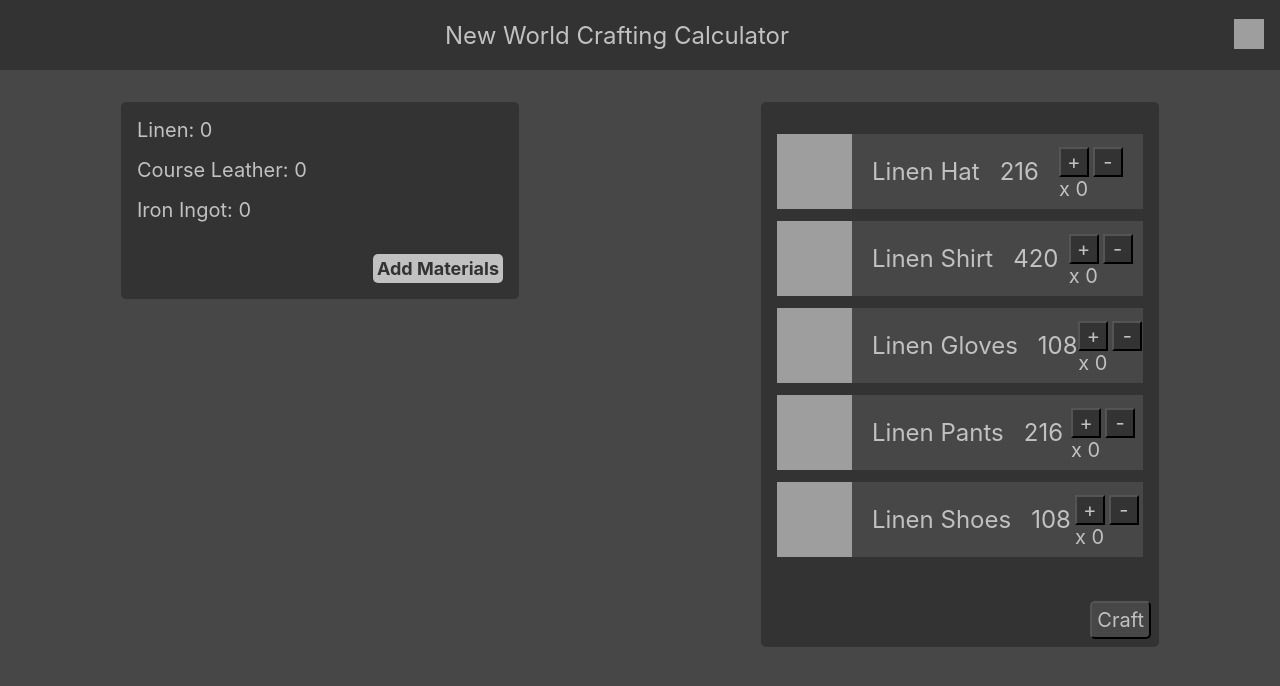
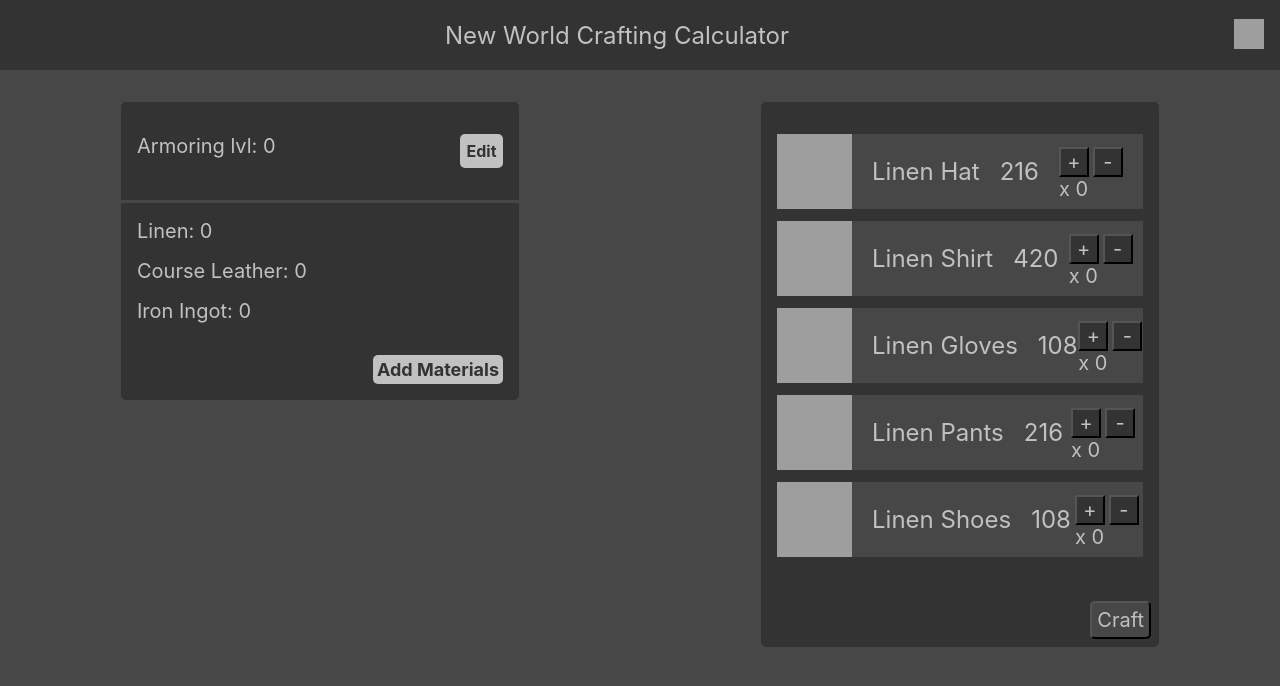
Before and after one commit to Hoshhh/NWCS, a React (Create React App) app: page / in a window 1280 px wide. Shown: the top 686 px of the page. Built offline with nearby package versions, Linux system fonts and the light colour scheme; grey boxes are pictures that could not be loaded.

Commit message:
Added an Armoring level display and added editing functionality so users can change their level to match that of their in game characters.

```diff
--- a/package.json
+++ b/package.json
@@ -3,6 +3,8 @@
   "version": "0.1.0",
   "private": true,
   "dependencies": {
+    "@material-ui/core": "^4.12.3",
+    "@mui/material": "^5.2.2",
     "@testing-library/jest-dom": "^5.15.0",
     "@testing-library/react": "^11.2.7",
     "@testing-library/user-event": "^12.8.3",
--- a/src/Styles/Armoring.css
+++ b/src/Styles/Armoring.css
@@ -55,7 +55,27 @@
   align-self: flex-start;
 }
 
+.lvl-form {
+  background-color: #333333;
+  margin: auto;
+  margin-top: 32px;
+  margin-bottom: 32px;
+  min-width: 398px;
+  max-width: 398px;
+  border-radius: 5px;
+  align-self: flex-start;
+}
+
 .mat-wrapper {
+  background-color: #333333;
+  font-size: 20px;
+  max-width: 398px;
+  margin-left: 16px;
+  margin-top: 16px;
+  display: flex;
+}
+
+.lvl-wrapper {
   background-color: #333333;
   font-size: 20px;
   max-width: 398px;
@@ -66,7 +86,11 @@
 
 .add-form {
   background-color: #333333;
-  border-radius: 5px;
+  border-style: solid;
+  border-color: #474747;
+  border-bottom: none;
+  border-left: none;
+  border-right: none;
 }
 
 .input {
@@ -80,12 +104,37 @@
   padding-left: 4px;
 }
 
+.lvl-input {
+  height: 30px;
+  width: 120px;
+  background-color: #c1c1c1;
+  color: #333333;
+  font-weight: bold;
+  margin: auto;
+}
+
 .btn {
   margin: 16px;
   margin-top: 32px;
   float: right;
   display: inline;
   font-size: 18px;
+  border-radius: 5px;
+  font-weight: bold;
+  border-style: none;
+  background-color: #c1c1c1;
+  color: #333333;
+  padding: 4px;
+}
+
+.edit-btn {
+  height: 34px;
+  width: 43px;
+  float: right;
+  display: inline;
+  font-size: 16px;
+  margin-right: 16px;
+  margin-left: auto;
   border-radius: 5px;
   font-weight: bold;
   border-style: none;
--- a/src/pages/Armoring.js
+++ b/src/pages/Armoring.js
@@ -13,6 +13,7 @@
   ironIngot: 0,
 }
 
+
 const Armoring = () => {
     const [linenAmount, setLinenAmount] = useState(0)
     const [courseLeatherAmount, setCourseLeatherAmount] = useState(player.courseLeather)
@@ -26,9 +27,10 @@
     const [courseLeatherSum, setCourseLeatherSum] = useState(0)
     const [ironIngotTotal, setIronIngotTotal] = useState(armoring.ironIngotTotal)
     const [ironIngotSum, setIronIngotSum] = useState(0)
+    const [playerLvl, setPlayerLvl] = useState(0)
+    const [showEditLvl, setShowEditLvl] = useState(false)
 
-
-
+    const [xp, setXp] = useState(0);
     const [newPlayer, setNewPlayer] = useState(player)
 
     const onSubmit = (e) => {
@@ -38,7 +40,15 @@
         player.ironIngot = ironIngotAmount
 
         setShowAddMats(false)
-        setNewPlayer({...player, linenAmount, courseLeatherAmount, ironIngotAmount})
+        //setNewPlayer({...player, linenAmount, courseLeatherAmount, ironIngotAmount})
+        console.log(player)
+    }
+
+    const onSubmitLvl = (e) => {
+        e.preventDefault()
+        player.armoringLvl = playerLvl
+
+        setShowEditLvl(false)
         console.log(player)
     }
 
@@ -129,6 +139,27 @@
             <ProfessionsBar />
             <div className="main-container">
                 <div className="mat-container">
+                    <form className="lvl-form" onSubmit={onSubmitLvl} id="my-form">
+                        <div className="lvl-wrapper">
+                            Armoring lvl: {player.armoringLvl}
+                            { showEditLvl &&
+                                <input
+                                        className="lvl-input"
+                                        type="number"
+                                        value={playerLvl}
+                                        onChange={(e) => setPlayerLvl(parseInt(e.target.value))}
+                                />
+                            }
+
+                        { showEditLvl &&
+                            <input type="submit" value="Save" className="edit-btn" />
+                        }
+
+                        { !showEditLvl &&
+                            <button className="edit-btn" onClick={() => setShowEditLvl(!showEditLvl)}>Edit</button>
+                        }
+                        </div>
+                    </form>
                     <form className="add-form" onSubmit={onSubmit} id="my-form">
                         <div className="mat-wrapper">
                             <AddMaterials matAmount={newPlayer.linen} text={"Linen: "}/>
```
Also changed, not shown: 1 other file (tests, documents, lock files or other folders).
